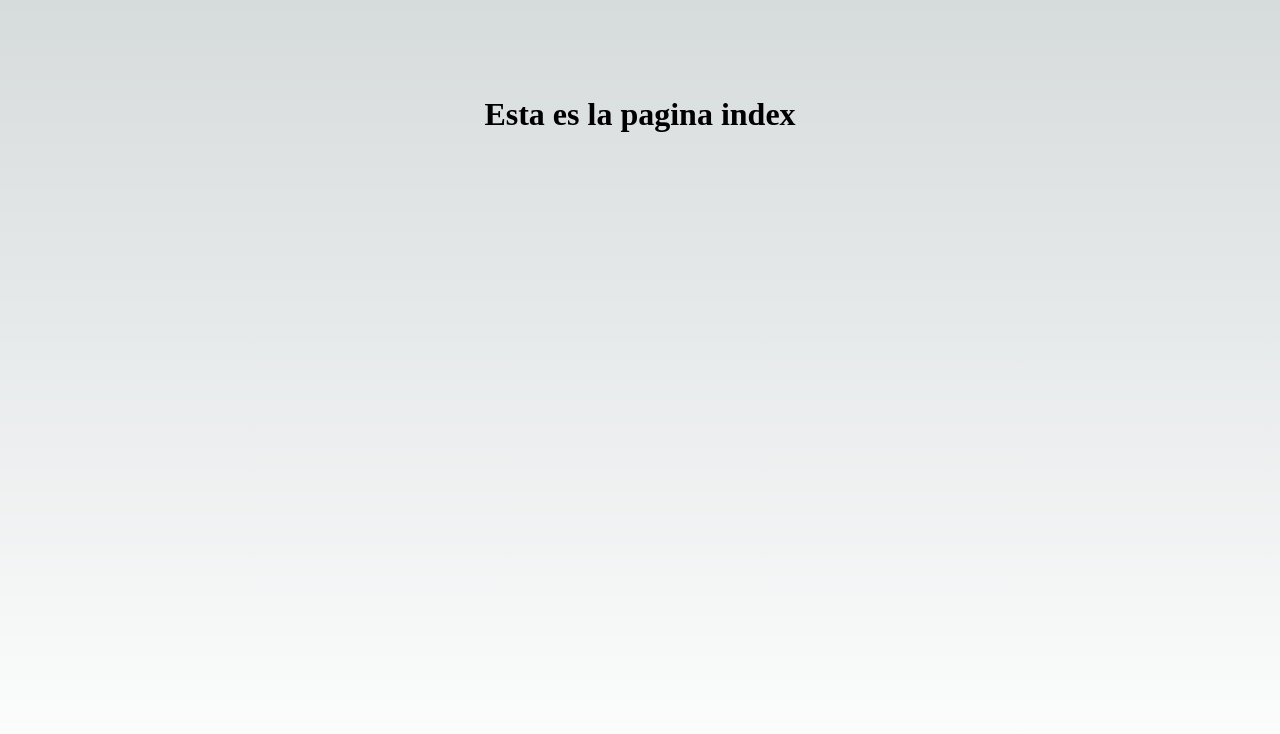
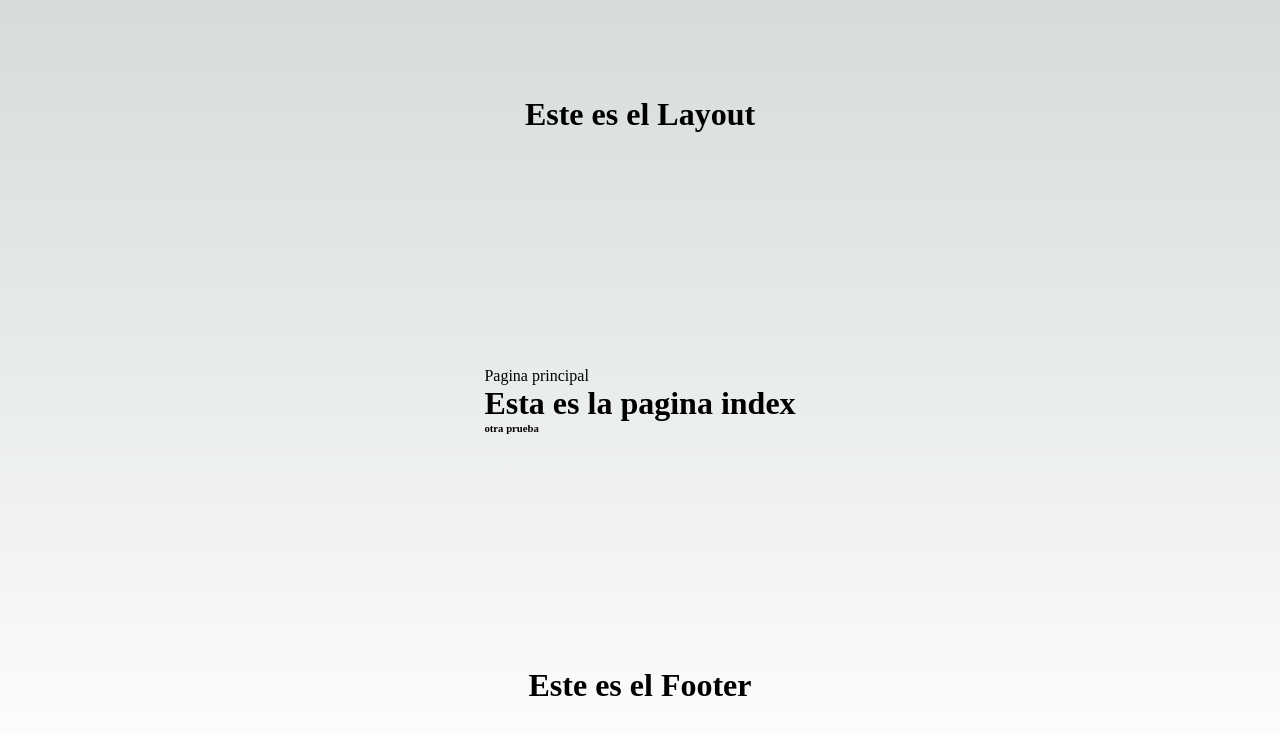
Before and after one commit to MauroMoyano/Emprendar_Front, a Next.js app: page / in a window 1280 px wide. Shown: the top 734 px of the page. Built offline with nearby package versions, Linux system fonts and the light colour scheme.

Commit message:
armando el boilerplate

```diff
--- /dev/null
+++ b/components/Layout.jsx
@@ -0,0 +1,13 @@
+
+const Layout = ({children}) => {
+
+    return (<>
+        <h1>Este es el Layout</h1>
+        <div>
+            {children}
+        </div>
+        <h1>Este es el Footer</h1>
+    </>)
+}
+
+export default Layout
--- a/src/pages/index.jsx
+++ b/src/pages/index.jsx
@@ -1,6 +1,7 @@
 import Head from 'next/head'
 import { Inter } from 'next/font/google'
 import styles from '@/styles/Home.module.css'
+import Layout from "../../components/Layout";
 
 const inter = Inter({ subsets: ['latin'] })
 
@@ -14,11 +15,15 @@ export default function Home() {
         <link rel="icon" href="/favicon.ico" />
       </Head>
       <main className={styles.main}>
+          <Layout>
+              <p>Pagina principal</p>
 
         <h1>Esta es la pagina index</h1>
+              <h6>otra prueba</h6>
 
+          </Layout>
+      </main>
 
-      </main>
     </>
   )
 }
```
Also changed, not shown: Redux/actions.js (added), Redux/reducer.js (added), Redux/store.js (added), Redux/types.js (added), components/Nav.jsx (added).
